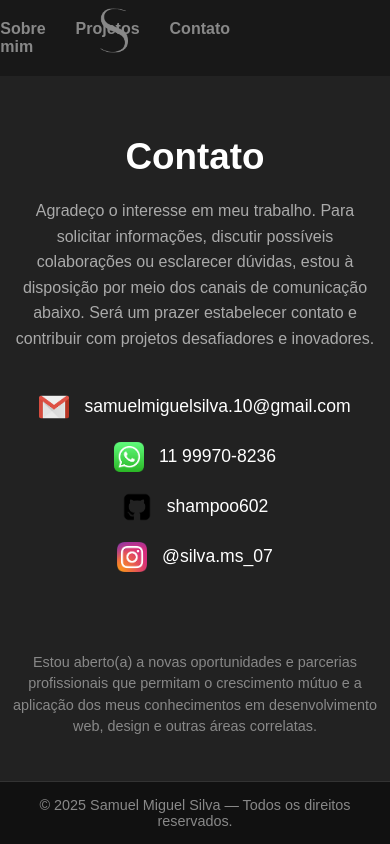
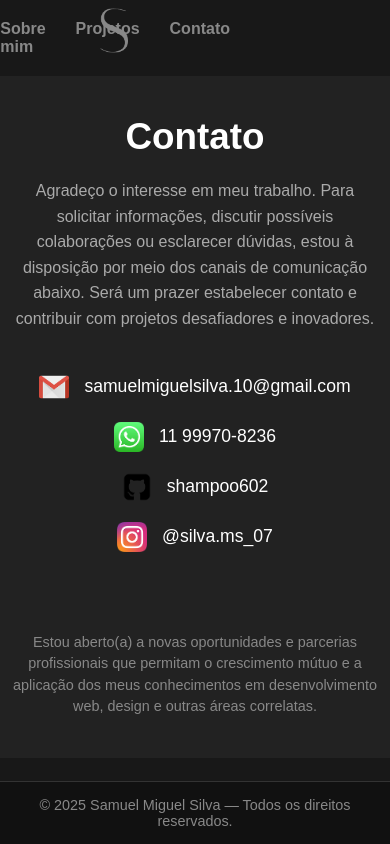
Before and after one commit to shampoo602/portfolio, a plain HTML site: page contato.html in a window 390 px wide. Drawn offline with Linux system fonts and the light colour scheme.

Commit message:
Update style.css

```diff
--- a/style.css
+++ b/style.css
@@ -251,19 +251,19 @@ header {
 /* Responsividade para telas menores */
 @media (max-width: 1200px) {
   .contato-section {
-    padding: 120px 5%; /* Reduz o padding para telas médias */
+    padding: 160px 5%; /* Reduz o padding para telas médias */
   }
 }
 
 @media (max-width: 768px) {
   .contato-section {
-    padding: 80px 5%; /* Menos padding para dispositivos menores */
+    padding: 120px 5%; /* Menos padding para dispositivos menores */
   }
 }
 
 @media (max-width: 480px) {
   .contato-section {
-    padding: 60px 3%; /* Padding ainda menor para telas pequenas */
+    padding: 40px 3%; /* Padding ainda menor para telas pequenas */
   }
 }
 /* Responsivo */
```
